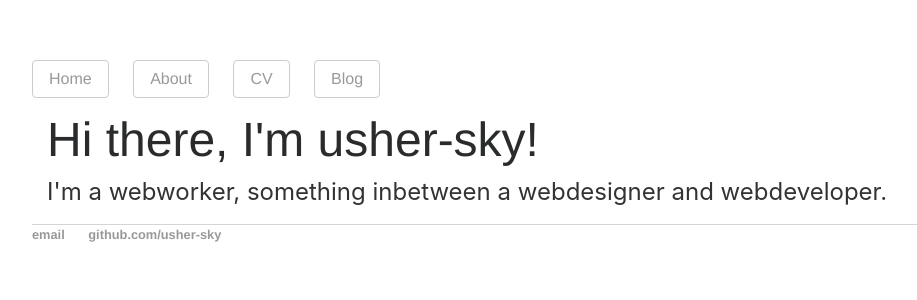
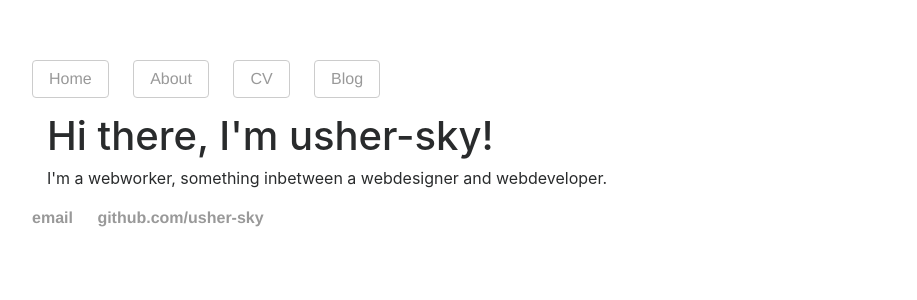
Before and after one commit to usher-sky/usher-sky.github.io, a Jekyll site: the page built from index.html, in a window 1280 px wide. Shown: the top 300 px of the page, without its empty margins (53-970 px from the left). Built offline with Jekyll 4.4.1, drawn with Linux system fonts in a browser that asks for light colours.

Commit message:
Update layout.css

```diff
--- a/css/layout.css
+++ b/css/layout.css
@@ -22,7 +22,7 @@ a:hover {
     color:#f00;
    text-decoration:none;
 }
-h1 {
+/*h1 {
     font-size: 3em;
     font-family:'Helvetica', 'Arial', 'Sans-Serif';
 }
@@ -35,7 +35,7 @@ footer {
     border-top: 1px solid #d5d5d5;
     font-size: .8em;
 }
-
+*/
 ul.posts {
     margin: 20px auto 40px;
     font-size: 1.5em;
```
